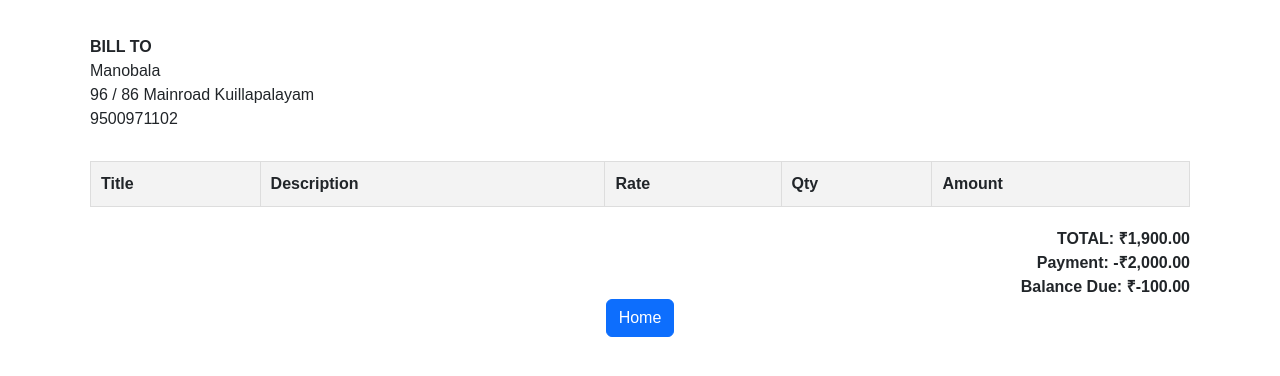
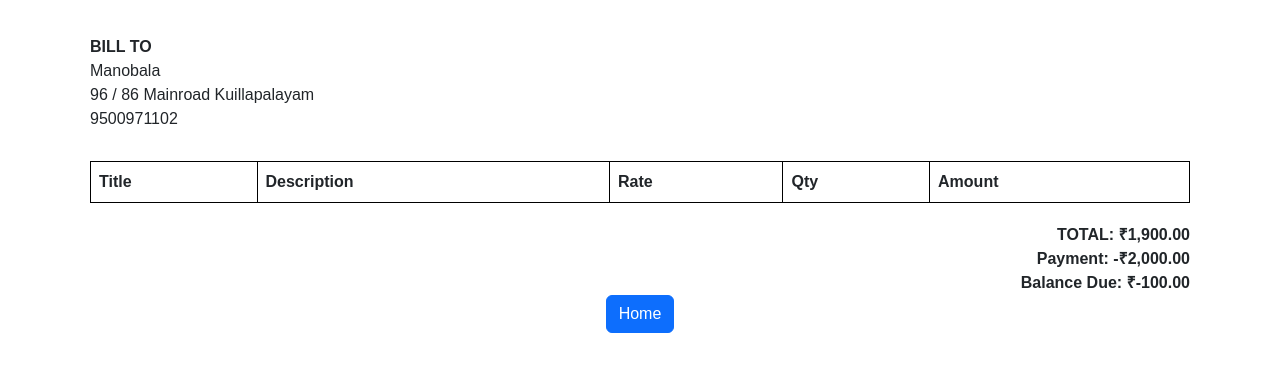
Before and after one commit to manobalaarul/gpm_billing, a PHP site: page /print_invoice.php?invoice_number=GPM00000005 in a window 1280 px wide. Shown: the part 291-667 px from the top of the page. Run offline with PHP 8.4, Linux system fonts and the light colour scheme; data comes from the database, SQL or seed files in the repository; lists and menus that the app fills with data are empty.

Commit message:
New Changes

```diff
--- a/print_invoice.php
+++ b/print_invoice.php
@@ -14,7 +14,6 @@
   <meta name="viewport" content="width=device-width, initial-scale=1.0" />
   <title>GPM PROPERTIES - Invoice <?= "GPM" . str_pad($id, 8, '0', STR_PAD_LEFT) ?></title>
   <link href="https://cdn.jsdelivr.net/npm/bootstrap@5.3.0/dist/css/bootstrap.min.css" rel="stylesheet">
-
   <style>
     body {
       font-family: Arial, sans-serif;
@@ -65,21 +64,6 @@
     }
     .bill-to {
       margin-bottom: 30px;
-    }
-    table {
-      width: 100%;
-      border-collapse: collapse;
-      margin-top: 20px;
-    }
-    table, th, td {
-      border: 1px solid #ddd;
-    }
-    th, td {
-      padding: 10px;
-      text-align: left;
-    }
-    th {
-      background: #f3f3f3;
     }
     .logo_img{
       margin-top:70px;
@@ -153,8 +137,8 @@
       <?= $invoice['customer_phone'] ?>
     </div>
 
-    <table>
-      <thead>
+    <table class="table table-striped table-bordered">
+      <thead class="border-black">
         <tr>
           <th>Title</th>
           <th>Description</th>
@@ -163,7 +147,7 @@
           <th>Amount</th>
         </tr>
       </thead>
-      <tbody>
+      <tbody class="border-black">
         <?php while ($row = mysqli_fetch_assoc($items)): ?>
           <tr>
             <td><?= nl2br($row['title']) ?></td>
```
